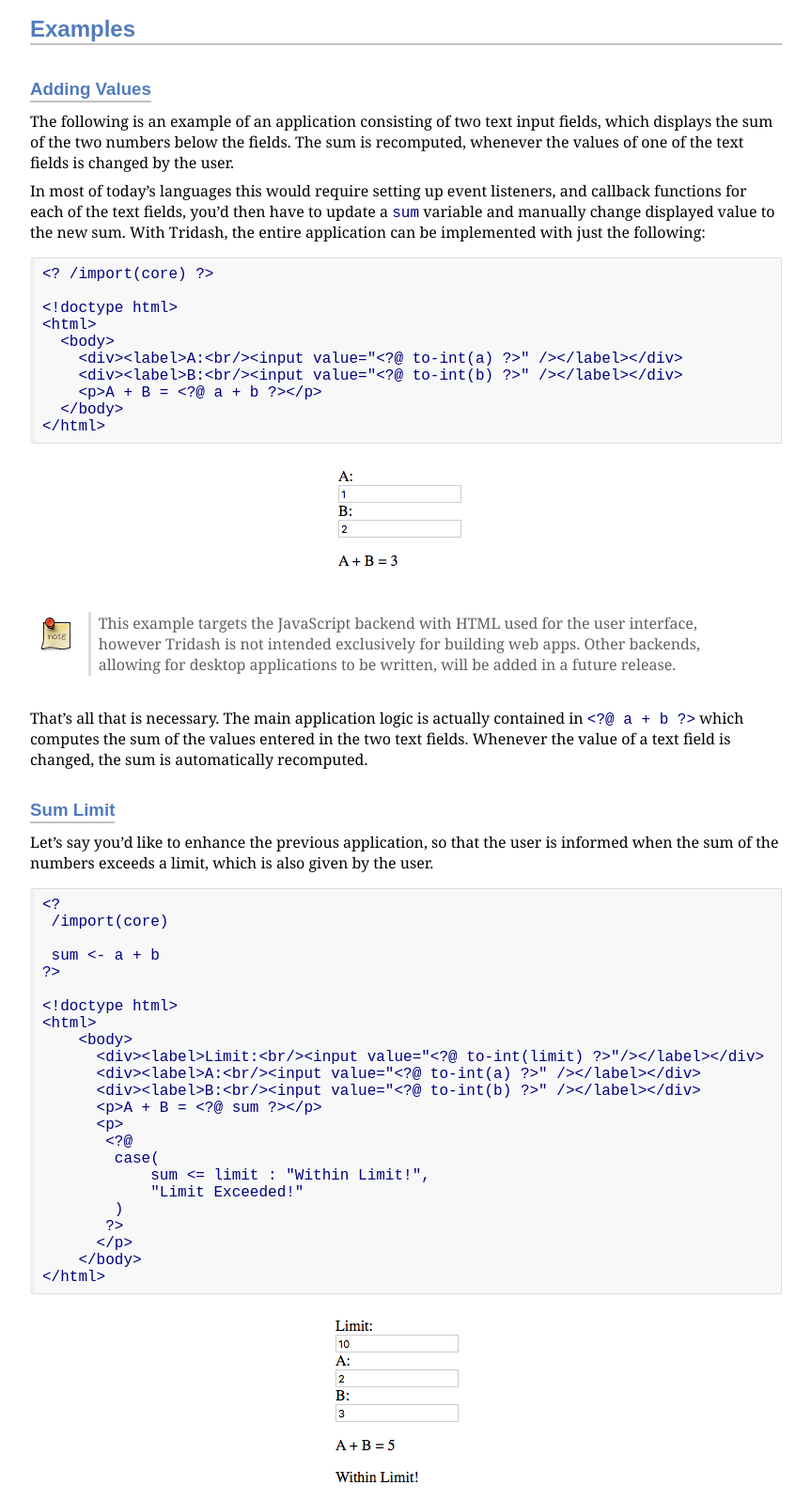
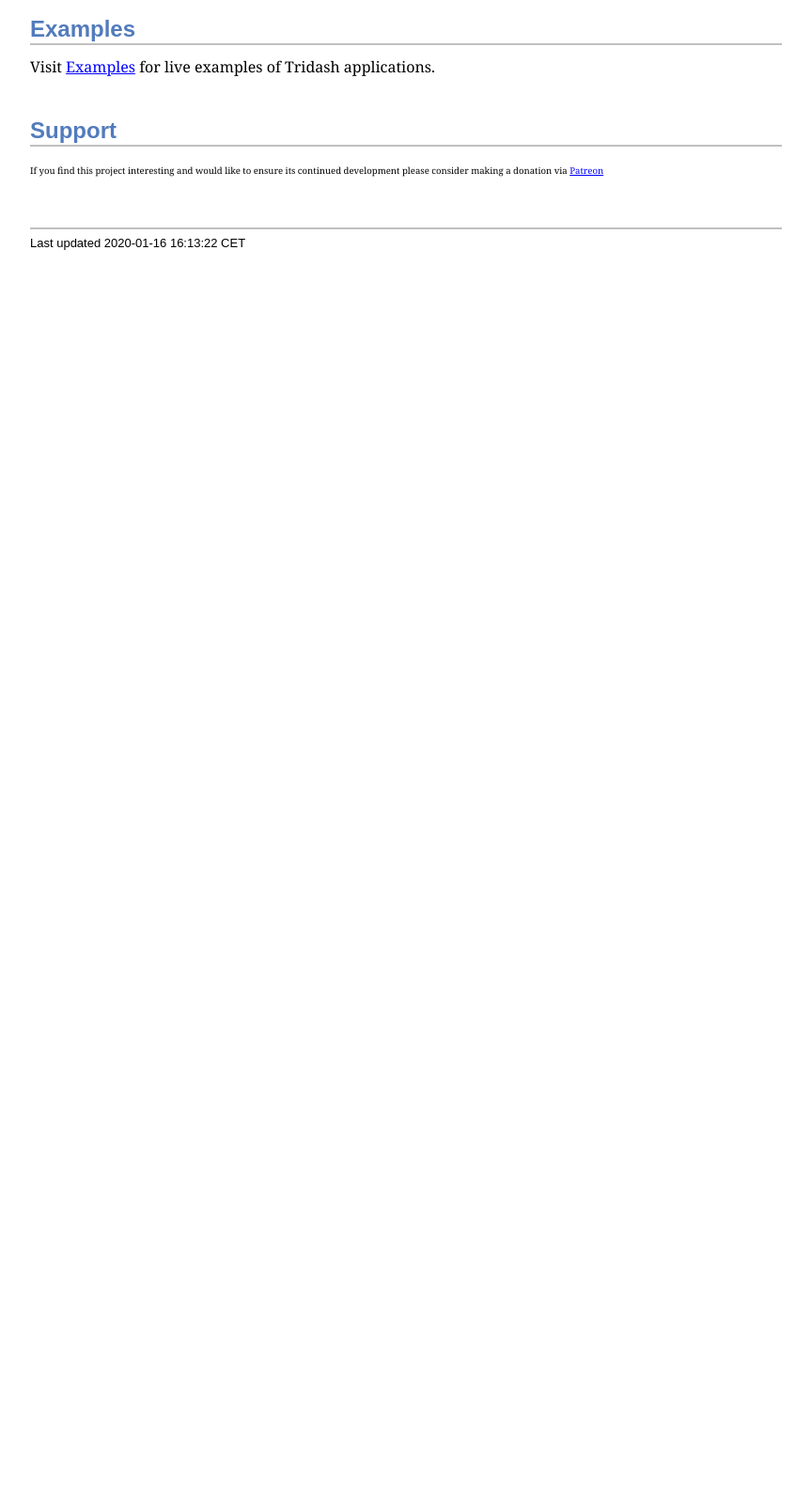
Before and after one commit to alex-gutev/tridash, a plain HTML site: page index.html in a window 1280 px wide. Shown: the part 1178-2775 px from the top of the page at 94% size, without its empty margins (208-1071 px from the left). After the commit the page ends 1450 px from the top, so only its background shows below. Drawn offline with Linux system fonts and the light colour scheme.

Commit message:
Move example to separate page.
This page also contains live demos.

```diff
--- a/index.html
+++ b/index.html
@@ -112,97 +112,8 @@ features and core modules of the language.
 <div class="sect1">
 <h2 id="_examples">Examples</h2>
 <div class="sectionbody">
-<div class="sect2">
-<h3 id="_adding_values">Adding Values</h3>
-<div class="paragraph"><p>The following is an example of an application consisting of two text
-input fields, which displays the sum of the two numbers below the
-fields. The sum is recomputed, whenever the values of one of the text
-fields is changed by the user.</p></div>
-<div class="paragraph"><p>In most of today&#8217;s languages this would require setting up event
-listeners, and callback functions for each of the text fields, you&#8217;d
-then have to update a <span class="monospaced">sum</span> variable and manually change displayed
-value to the new sum. With Tridash, the entire application can be
-implemented with just the following:</p></div>
-<div class="listingblock">
-<div class="content monospaced">
-<pre>&lt;? /import(core) ?&gt;
-
-&lt;!doctype html&gt;
-&lt;html&gt;
-  &lt;body&gt;
-    &lt;div&gt;&lt;label&gt;A:&lt;br/&gt;&lt;input value="&lt;?@ to-int(a) ?&gt;" /&gt;&lt;/label&gt;&lt;/div&gt;
-    &lt;div&gt;&lt;label&gt;B:&lt;br/&gt;&lt;input value="&lt;?@ to-int(b) ?&gt;" /&gt;&lt;/label&gt;&lt;/div&gt;
-    &lt;p&gt;A + B = &lt;?@ a + b ?&gt;&lt;/p&gt;
-  &lt;/body&gt;
-&lt;/html&gt;</pre>
-</div></div>
-<div class="imageblock" style="text-align:center;">
-<div class="content">
-<img src="images/examples/sum.png" alt="A: 1, B: 2, A + B = 3">
-</div>
-</div>
-<div class="admonitionblock">
-<table><tr>
-<td class="icon">
-<img src="./images/icons/note.png" alt="Note">
-</td>
-<td class="content">This example targets the JavaScript backend with HTML used for
-the user interface, however Tridash is not intended exclusively for
-building web apps. Other backends, allowing for desktop applications
-to be written, will be added in a future release.</td>
-</tr></table>
-</div>
-<div class="paragraph"><p>That&#8217;s all that is necessary. The main application logic is actually
-contained in <span class="monospaced">&lt;?@ a + b ?&gt;</span> which computes the sum
-of the values entered in the two text fields. Whenever the value of
-a text field is changed, the sum is automatically recomputed.</p></div>
-</div>
-<div class="sect2">
-<h3 id="_sum_limit">Sum Limit</h3>
-<div class="paragraph"><p>Let&#8217;s say you&#8217;d like to enhance the previous application, so that the
-user is informed when the sum of the numbers exceeds a limit, which is
-also given by the user.</p></div>
-<div class="listingblock">
-<div class="content monospaced">
-<pre>&lt;?
- /import(core)
-
- sum &lt;- a + b
-?&gt;
-
-&lt;!doctype html&gt;
-&lt;html&gt;
-    &lt;body&gt;
-      &lt;div&gt;&lt;label&gt;Limit:&lt;br/&gt;&lt;input value="&lt;?@ to-int(limit) ?&gt;"/&gt;&lt;/label&gt;&lt;/div&gt;
-      &lt;div&gt;&lt;label&gt;A:&lt;br/&gt;&lt;input value="&lt;?@ to-int(a) ?&gt;" /&gt;&lt;/label&gt;&lt;/div&gt;
-      &lt;div&gt;&lt;label&gt;B:&lt;br/&gt;&lt;input value="&lt;?@ to-int(b) ?&gt;" /&gt;&lt;/label&gt;&lt;/div&gt;
-      &lt;p&gt;A + B = &lt;?@ sum ?&gt;&lt;/p&gt;
-      &lt;p&gt;
-       &lt;?@
-        case(
-            sum &lt;= limit : "Within Limit!",
-            "Limit Exceeded!"
-        )
-       ?&gt;
-      &lt;/p&gt;
-    &lt;/body&gt;
-&lt;/html&gt;</pre>
-</div></div>
-<div class="imageblock" style="text-align:center;">
-<div class="content">
-<img src="images/examples/limit1.png" alt="Limit: 10 A: 2, B: 3, A + B = 5, Within Limit!">
-</div>
-</div>
-<div class="imageblock" style="text-align:center;">
-<div class="content">
-<img src="images/examples/limit2.png" alt="Limit: 10 A: 20, B: 3, A + B = 5, Limit Exceeded!">
-</div>
-</div>
-<div class="paragraph"><p>Implementing the new functionality was almost as easy as adding new UI
-elements. The <span class="monospaced">case( ... )</span> expression chooses the message &#8220;Within
-Limit!&#8221; or &#8220;Limit exceeded!&#8221; based on whether the sum is less than
-or equal to limit.</p></div>
-</div>
+<div class="paragraph"><p>Visit <a href="examples.html">Examples</a> for live examples of Tridash
+applications.</p></div>
 </div>
 </div>
 <div class="sect1">
@@ -217,7 +128,7 @@ its continued development please consider making a donation via
 <div id="footer">
 <div id="footer-text">
 Last updated
- 2020-01-16 09:47:09 CET
+ 2020-01-16 16:13:22 CET
 </div>
 </div>
 </body>
```
Also changed, not shown: examples/limit.ui.html (added, +23 -0 lines), examples/sum.ui.html (added, +10 -0 lines), 3 other files.
